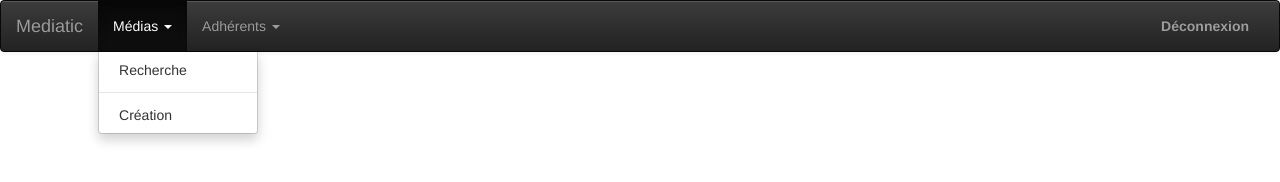
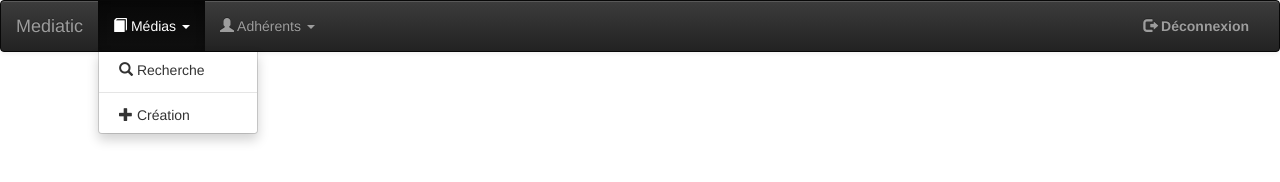
Before and after one commit to Samyo34/mediatic, a plain HTML site: page src/main/webapp/maquette/header.html in a window 1280 px wide. Both pictures are taken after a click on the link "Médias". Drawn offline with Linux system fonts and the light colour scheme; files that its build step writes are made by us from their sources.

Commit message:
Navbar version 2 + renommage des fichiers media avec un M

```diff
--- a/src/main/webapp/maquette/header.html
+++ b/src/main/webapp/maquette/header.html
@@ -20,31 +20,31 @@
 		        <span class="icon-bar"></span>
 		        <span class="icon-bar"></span>
 		      </button>
-		      <a class="navbar-brand" href="#">Mediatic</a>
+		      <a class="navbar-brand" href="rechercheMedia.html">Mediatic</a>
 		    </div>
 
 		    <div class="collapse navbar-collapse" id="bs-example-navbar-collapse-1">
 		      <ul class="nav navbar-nav">
 		        <li class="dropdown">
-		          <a href="#" class="dropdown-toggle" data-toggle="dropdown">Médias <span class="caret"></span></a>
+		          <a href="#" class="dropdown-toggle" data-toggle="dropdown"><span class="glyphicon glyphicon-book"></span> Médias <span class="caret"></span></a>
 		          <ul class="dropdown-menu" role="menu">
-		            <li><a href="#">Recherche</a></li>
+		            <li><a href="rechercheMedia.html"><span class="glyphicon glyphicon-search"></span> Recherche</a></li>
 		            <li class="divider"></li>
-		            <li><a href="#">Création</a></li>
+		            <li><a href="creationMedia.html"><span class="glyphicon glyphicon-plus"></span> Création</a></li>
 		          </ul>
 		        </li>
 		        <li class="dropdown">
-		          <a href="#" class="dropdown-toggle" data-toggle="dropdown">Adhérents <span class="caret"></span></a>
+		          <a href="#" class="dropdown-toggle" data-toggle="dropdown"><span class="glyphicon glyphicon-user"></span> Adhérents <span class="caret"></span></a>
 		          <ul class="dropdown-menu" role="menu">
-		            <li><a href="#">Recherche</a></li>
+		            <li><a href="rechercheAdherent.html"><span class="glyphicon glyphicon-search"></span> Recherche</a></li>
 		            <li class="divider"></li>
-		            <li><a href="#">Création</a></li>
+		            <li><a href="creationAdherent.html"><span class="glyphicon glyphicon-plus"></span> Création</a></li>
 		          </ul>
 		        </li>
 		      </ul>
 		      <ul class="nav navbar-nav navbar-right">
 		        <li class="dropdown">
-		          <a href="#" data-toggle="dropdown"><b>Déconnexion</b></a>
+		          <a href="#" data-toggle="dropdown"><span class="glyphicon glyphicon-log-out"></span> <b>Déconnexion</b></a>
 		        </li>
 		      </ul>
 		    </div>
```
Also changed, not shown: src/main/webapp/maquette/afficheMedia.html (renamed from src/main/webapp/maquette/affichemedia.html), src/main/webapp/maquette/afficheMedia_erreur.html (renamed from src/main/webapp/maquette/affichemedia_erreur.html), src/main/webapp/maquette/creeMedia.html (renamed from src/main/webapp/maquette/creemedia.html), src/main/webapp/maquette/creeMedia_erreur.html (renamed from src/main/webapp/maquette/creemedia_erreur.html), src/main/webapp/maquette/rechercheMedia.html (renamed from src/main/webapp/maquette/recherchemedia.html), src/main/webapp/maquette/rechercheMedia_erreur.html (renamed from src/main/webapp/maquette/recherchemedia_erreur.html).
